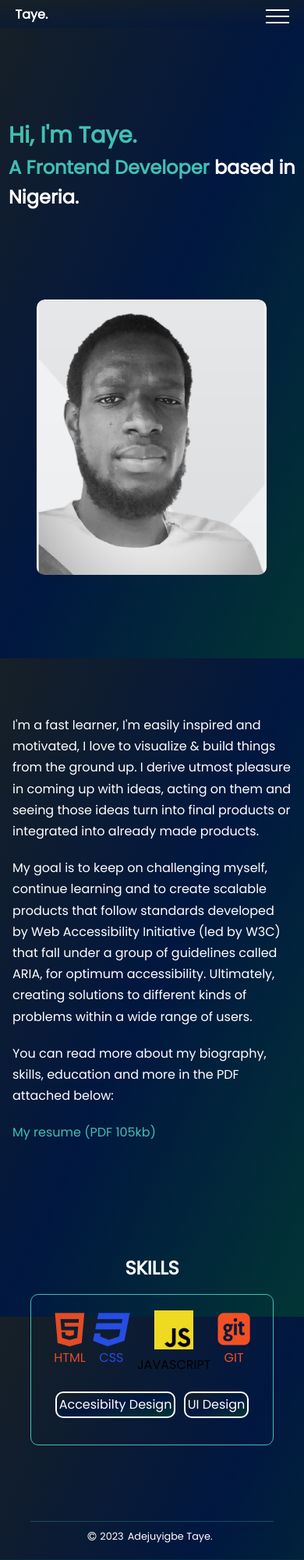
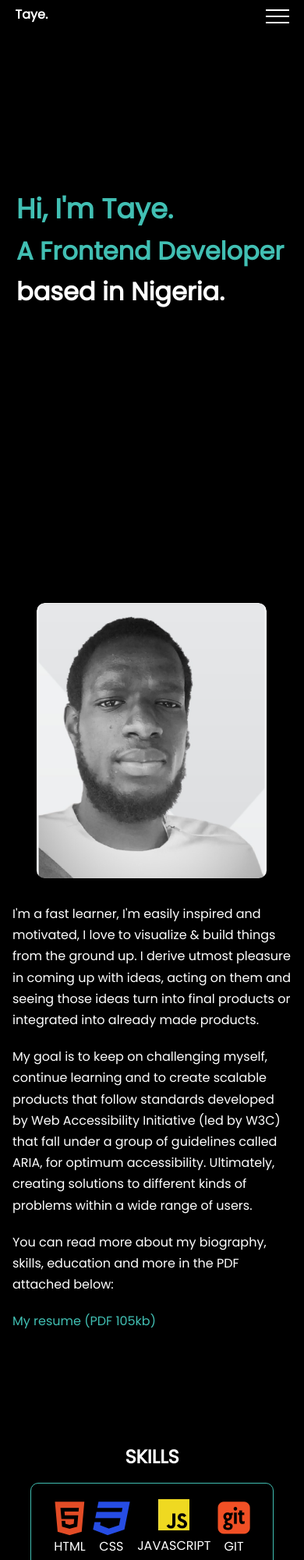
Before and after one commit to ladipodeju/ladipodejuportfolio.github.io, a plain HTML site: page aboutme.html in a window 390 px wide. Shown: the top 2000 px of the page at 78% size. Drawn offline with Linux system fonts and the light colour scheme.

Commit message:
New features

```diff
--- a/aboutme.html
+++ b/aboutme.html
@@ -57,8 +57,8 @@
 
         <div class="intro">
             <div class="name2" role="presentation">
-                <h1>Hi, I'm Taye.</h1>
-                <h2>A Frontend Developer <span style="color: #fff;">based in Nigeria.</span></h2>
+                <h1 class="larger">Hi, I'm Taye.</h1>
+                <h2 class="large">A Frontend Developer <span style="color: #fff;">based in Nigeria.</span></h2>
             </div>
 
             <div class="pic mobile" role="presentation">
--- a/resources/aboutme.css
+++ b/resources/aboutme.css
@@ -21,8 +21,7 @@ html {
 }
 
 body {
-    background-color: #012E40;
-    background-image: linear-gradient(to bottom right,#172026, #011740, #023535);
+    background-color: #000;
     background-repeat: no-repeat;
     background-size: cover;
     background-repeat: no-repeat;
@@ -44,7 +43,7 @@ header {
     top: 0;
     width: 100%;
     z-index: 1;
-    background-image: linear-gradient(to bottom right,#172026, #011740);
+    background-color: #000;
 }
 
 .name a {
@@ -90,9 +89,7 @@ li a:hover, .active {
     top: 0;
     width: 100%;
     z-index: 1;
-    background-image: linear-gradient(to bottom right,#172026, #011740);
-    /*background-color: yellow;*/
-    /*margin-top: 70px;*/
+    background-color: #000;
 }
 
 .logo-name {
@@ -129,8 +126,8 @@ li a:hover, .active {
     position: absolute;
     top: 100%;
     right: 0;
-    background-image: linear-gradient(to bottom,#172026, #011740, #023535);
-    width: 80%;
+    background-color: rgb(9, 9, 9);
+    width: 100%;
     max-height: 0;
     overflow: hidden;
     transition: all.3s ease-in-out;
@@ -194,17 +191,13 @@ li a:hover, .active {
 
 .about-me {
     color: #fff;
-    /*margin-top: 8%;*/
     margin-top: 150px;
     padding: 0 2.7%;
     display: flex;
     flex-direction: row-reverse;
     justify-content: space-around;
-    /*border: 1px solid red;*/
     overflow: hidden;
     z-index: 0;
-    /*flex-direction: column;*/
-    /*background-color: tomato;*/
 }
 
 .name2 h1 {
@@ -213,18 +206,15 @@ li a:hover, .active {
 }
 
 .name2 {
-    /*background-color: red;*/
     color: #41BFB3;
     line-height: 1.6;
 }
 
 .intro .mobile {
-    /*border: 1px solid green;*/
     display: none;
 }
 
 .details {
-    /*border: 1px solid pink;*/
     line-height: 170%;
     padding: 0 5px 0;
 }
@@ -234,21 +224,15 @@ li a:hover, .active {
     color: #41BFB3;
 }
 
-/*.name2 {
-    border: 1px solid white;
-}*/
 
 .pic {
     width: 30%;
     height: 300px;
-    /*border-radius: 50px;*/
 }
 
 .pic img {
     max-width: 100%;
     border-radius: 30px;
-    /*background-blend-mode: lighten;*/
-
 }
 
 .intro, .details {
@@ -262,13 +246,9 @@ li a:hover, .active {
 }
 
 .details {
-    /*height: 20%;*/
-    /*background-color: yellow;*/
     margin: 25px 0;
-    /*padding: 5% 0;*/
     width: 80%;
     text-align: left;
-    /*align-items: center;*/
 }
 
 .details p {
@@ -277,7 +257,6 @@ li a:hover, .active {
 
 .skills {
     width: 80%;
-    /*background-color: green;*/
     margin: 25% auto;
     text-align: center;
 }
@@ -291,7 +270,6 @@ li a:hover, .active {
     border: 1px solid #41BFB3;
     border-radius: 10px;
     padding: 50px 20px 0px;
-    /*padding: 20px;*/
     margin-bottom: 50px;
 }
 
@@ -309,8 +287,8 @@ li a:hover, .active {
 }
 
 .js_icon {
-    width: 50px;
-    height: 50px;
+    width: 40px;
+    height: 40px;
 }
 
 .git {
@@ -325,6 +303,10 @@ li a:hover, .active {
     color: #264de4;
 }
 
+.html p, .css p, .javascript p, .git p {
+    color: #fff;
+}
+
 .others {
     display: flex;
     justify-content: space-evenly;
@@ -332,11 +314,10 @@ li a:hover, .active {
 }
 
 .others div {
-    /*background-color: #41BFB3;*/
     background-color: #012E40;
     background-image: linear-gradient(to bottom right,#172026, #011740, #023535);
     padding: 1%;
-    border: 2px solid #fff;
+    border: 1px solid #fff;
     border-radius: 10px;
     color: #fff;
 }
@@ -372,9 +353,24 @@ li a:hover, .active {
 
 
 
+
 /* ======= Media queries for page layout ======= */
 
 @media screen and (max-width: 1023px) {
+    .name2 {
+        margin-top: 90px;
+        height: 50vh;
+        padding-left: 10px;
+    }
+
+    .name2 .larger {
+        font-size: 2.2rem;
+    }
+
+    .name2 .large {
+        font-size: 2rem;
+    }
+
     .about-me .one {
         display: none;
     }
@@ -386,11 +382,10 @@ li a:hover, .active {
 
     .pic {
         width: 80%;
-        height: 100%;
+        height: auto;
         overflow: hidden;
-        margin: 30% 0 40%;
+        margin: 30% 0 0;
         border-radius: 10px;
-        /*background-blend-mode: luminosity;*/
     }
 
     .pic img {
@@ -416,5 +411,4 @@ li a:hover, .active {
     .container {
         padding: 20px;
     }
-
 }
--- a/resources/contactme.css
+++ b/resources/contactme.css
@@ -21,8 +21,7 @@ html {
 }
 
 body {
-    background-color: #012E40;
-    background-image: linear-gradient(to bottom right,#172026, #011740, #023535);
+    background-color: #000;
     background-repeat: no-repeat;
     background-size: cover;
     background-repeat: no-repeat;
@@ -44,7 +43,7 @@ header {
     top: 0;
     width: 100%;
     z-index: 1;
-    background-image: linear-gradient(to bottom right,#172026, #011740);
+    background-color: #000;
 }
 
 .name a {
@@ -92,7 +91,7 @@ li a:hover, .active {
     top: 0;
     width: 100%;
     z-index: 1;
-    background-image: linear-gradient(to bottom right,#172026, #011740);
+    background-color: #000;
 }
 
 .logo-name {
@@ -129,8 +128,8 @@ li a:hover, .active {
     position: absolute;
     top: 100%;
     right: 0;
-    background-image: linear-gradient(to bottom,#172026, #011740, #023535);
-    width: 80%;
+    background-color: rgb(9, 9, 9);
+    width: 100%;
     max-height: 0;
     overflow: hidden;
     transition: all.3s ease-in-out;
@@ -197,7 +196,6 @@ li a:hover, .active {
     margin-top: 250px;
     padding: 0 5%;
     width: 80%;
-    /*min-width: 200px;*/
 }
 
 .team-up h2 {
@@ -234,7 +232,6 @@ li a:hover, .active {
 .social-links a:hover {
     color: #fff;
     cursor: pointer;
-    text-decoration: underline;
 }
 
 .social-links .fa {
--- a/resources/project.css
+++ b/resources/project.css
@@ -21,8 +21,7 @@ html {
 }
 
 body {
-    background-color: #012E40;
-    background-image: linear-gradient(to bottom right,#172026, #011740, #023535);
+    background-color: #000;
     background-repeat: no-repeat;
     background-size: cover;
     background-repeat: no-repeat;
@@ -44,7 +43,7 @@ header {
     top: 0;
     width: 100%;
     z-index: 1;
-    background-image: linear-gradient(to bottom right,#172026, #011740);
+    background-color: #000;
 }
 
 .name a {
@@ -92,7 +91,7 @@ li a:hover, .active {
     top: 0;
     width: 100%;
     z-index: 1;
-    background-image: linear-gradient(to bottom right,#172026, #011740);
+    background-color: #000;
 }
 
 .logo-name {
@@ -129,8 +128,8 @@ li a:hover, .active {
     position: absolute;
     top: 100%;
     right: 0;
-    background-image: linear-gradient(to bottom,#172026, #011740, #023535);
-    width: 80%;
+    background-color: rgb(9, 9, 9);
+    width: 100%;
     max-height: 0;
     overflow: hidden;
     transition: all.3s ease-in-out;
@@ -222,8 +221,8 @@ li a:hover, .active {
 .view div {
     opacity: 0;
     border-radius: 15px;
-    padding: 10px 15px 80px;
-    background-color: hsl(174, 50%, 50%, .1);
+    padding: 10px 15px 0px;
+    background-color: hsla(180, 2%, 47%, 0.1);
     animation: growInDiv .3s .5s forwards;
     -webkit-animation: growInDiv .3s .5s forwards;
 }
@@ -241,7 +240,7 @@ li a:hover, .active {
     width: 99%;
 }
 
-.replica h3 {
+.replica h4 {
     margin-top: 6px;
 }
 
@@ -253,6 +252,14 @@ li a:hover, .active {
 .replica a:hover {
     cursor: pointer;
     color: #41BFB3;
+}
+
+.replica h3 {
+    text-align: center;
+    justify-self: baseline;
+    margin-top: 20%;
+    padding-bottom: 10px;
+    color: #D92525;
 }
 
 .fa-arrow-left {
@@ -391,7 +398,7 @@ li a:hover, .active {
     }
 
     .my-projects {
-        height: 50vh;
+        height: 30vh;
     }
 
     .replica a {
@@ -400,10 +407,14 @@ li a:hover, .active {
         border: 2px solid #41BFB3;
         background-color: #41BFB3;
         border-radius: 10px;
-        padding: 4px;
+        padding: 1.5px;
     }
 
-    .replica h3 {
+    .replica a:active {
+        color: #ff9933;
+    }
+
+    .replica h4 {
         margin-bottom: 8px;
     }
 
--- a/resources/style.css
+++ b/resources/style.css
@@ -22,8 +22,7 @@ html {
 }
 
 body {
-    background-color: #012E40;
-    background-image: linear-gradient(to bottom right,#172026, #011740, #023535);
+    background-color: #000;
     background-repeat: no-repeat;
     background-size: cover;
     background-repeat: no-repeat;
@@ -45,7 +44,7 @@ header {
     top: 0;
     width: 100%;
     z-index: 1;
-    background-image: linear-gradient(to bottom right,#172026, #011740);
+    background-color: #000;
 }
 
 .name a {
@@ -94,7 +93,7 @@ li a:hover, .active {
     top: 0;
     width: 100%;
     z-index: 1;
-    background-image: linear-gradient(to bottom right,#172026, #011740);
+    background-color: #000;
 }
 
 .logo-name {
@@ -131,8 +130,8 @@ li a:hover, .active {
     position: absolute;
     top: 100%;
     right: 0;
-    background-image: linear-gradient(to bottom,#172026, #011740, #023535);
-    width: 80%;
+    background-color: rgb(9, 9, 9);
+    width: 100%;
     max-height: 0;
     overflow: hidden;
     transition: all.3s ease-in-out;
@@ -199,7 +198,6 @@ li a:hover, .active {
     padding: 0 5%;
     width: 60%;
     color: #fff;
-    letter-spacing: .5px;
     height: 100vh;
 }
 
@@ -209,7 +207,6 @@ li a:hover, .active {
 
 .about-me h1 {
     width: 100%;
-    line-height: 1.2;
     margin-bottom: 10px;
 }
 
@@ -228,6 +225,10 @@ li a:hover, .active {
     color: #41BFB3;
 }
 
+.see-more:hover {
+    color: #ff9933;
+}
+
 .contact-me {
     display: flex;
     justify-content: space-between;
@@ -244,7 +245,7 @@ li a:hover, .active {
     align-items: center;
     height: inherit;
     width: 45%;
-    color: #011740;
+    color: #000;
     background-color: #41BFB3;
     border: 1.5px solid #41BFB3;
     text-decoration: none;
@@ -265,7 +266,8 @@ li a:hover, .active {
 }
 
 .contact-me a:nth-child(2):hover {
-    color: #011740;
+    /*color: #011740;*/
+    color: #000;
 }
 
 .contact-me a:hover {
@@ -275,7 +277,7 @@ li a:hover, .active {
     content: '';
     height: 100%;
     width: 0%;
-    background-color: #011740;
+    background-color: #000;
     position: absolute;
     left: 0;
     top: 0;
@@ -302,7 +304,7 @@ li a:hover, .active {
 
 .social-links .fa:hover {
     background-color: #41bfb3;
-    color: #011740;
+    color: #000;
     cursor: pointer;
 }
 
@@ -350,7 +352,7 @@ li a:hover, .active {
     }
 
     .contact-me {
-        width: 53%;
+        width: 70%;
         height: 40px;
 
     }
```
Also changed, not shown: contact.html (+2 -2 lines), index.html (+0 -1 lines), project.html (+6 -4 lines).
